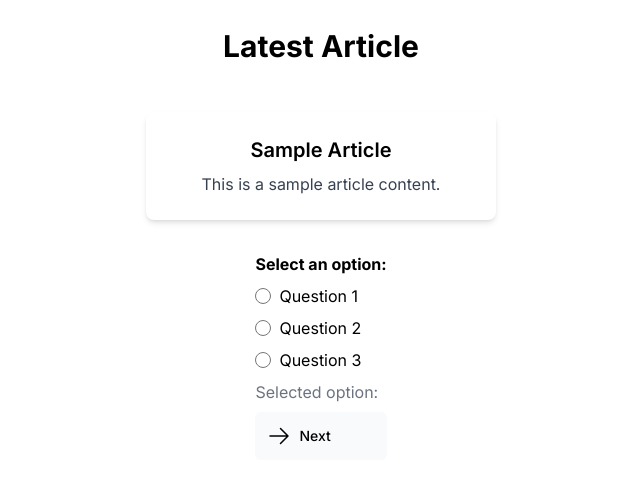
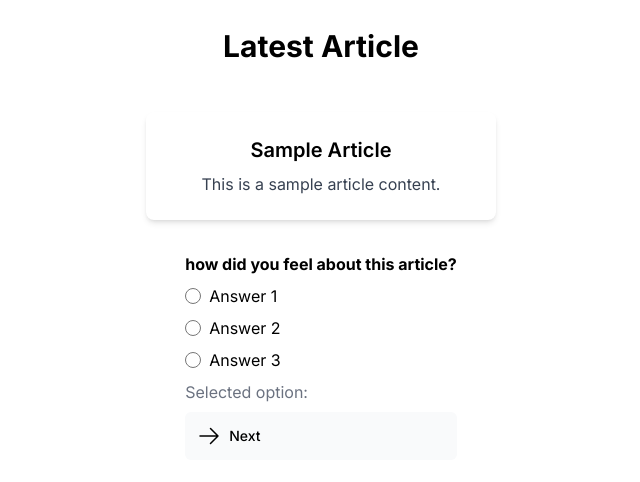
Before and after one commit to kcupqueen/nextjs, a Next.js app: page / in a window 1280 px wide. Shown: the top 482 px of the page, without its empty margins (319-959 px from the left). Built offline with nearby package versions, Linux system fonts and the light colour scheme.

Commit message:
fix model

```diff
--- a/app/page.tsx
+++ b/app/page.tsx
@@ -6,7 +6,7 @@ const mockArticleData: ArticleData = {
     level: 3,
     title: "Sample Article",
     content: "This is a sample article content.",
-    questions: ["Question 1", "Question 2", "Question 3"],
+    question: "how did you feel about this article?",
     answers: ["Answer 1", "Answer 2", "Answer 3"]
 };
 
--- a/app/ui/default/article.tsx
+++ b/app/ui/default/article.tsx
@@ -13,12 +13,12 @@ export type ArticleData = {
     level: number,
     title: string;
     content: string;
-    questions: string[];
+    question: string;
     answers: string[];
 }
 
 function Article({ data }: { data: ArticleData }) {
-    const { title, content, questions, answers } = data;
+    const { title, content, question, answers } = data;
     return (
         <>
             <div
@@ -27,7 +27,7 @@ function Article({ data }: { data: ArticleData }) {
                 <p className="text-gray-700 mt-2">{content}</p>
             </div>
             <div>
-                <RadioGroup answers={answers} questions={questions}/>
+                <RadioGroup answers={answers} question={question}/>
             </div>
         </>
     );
@@ -35,7 +35,7 @@ function Article({ data }: { data: ArticleData }) {
 
 
 
-const RadioGroup = ({ questions, answers }: { questions: string[], answers: string[] }) => {
+const RadioGroup = ({ question, answers }: { question: string, answers: string[] }) => {
     const [selectedOption, setSelectedOption] = useState('');
     const links = [
         {name: 'Next', href: '#', icon: ArrowRightIcon},
@@ -46,9 +46,9 @@ const RadioGroup = ({ questions, answers }: { questions: string[], answers: stri
     };
     const LinkIcon = link.icon;
 
-    const radioButtons = questions.map((question, index) => {
+    const radioButtons = answers.map((ans, index) => {
         return (
-            <label key={question} className="flex items-center">
+            <label key={ans} className="flex items-center">
                 <input
                     type="radio"
                     value={answers[index]}
@@ -56,14 +56,14 @@ const RadioGroup = ({ questions, answers }: { questions: string[], answers: stri
                     onChange={handleOptionChange}
                     className="form-radio text-indigo-600 focus:ring-indigo-500 h-4 w-4"
                 />
-                <span className="ml-2">{question}</span>
+                <span className="ml-2">{ans}</span>
             </label>
         );
     });
 
     return (
         <div className="flex flex-col space-y-2">
-            <label className="font-bold">Select an option:</label>
+            <label className="font-bold">{question}</label>
             <div className="flex flex-col space-y-2">
                 {radioButtons}
             </div>
```
